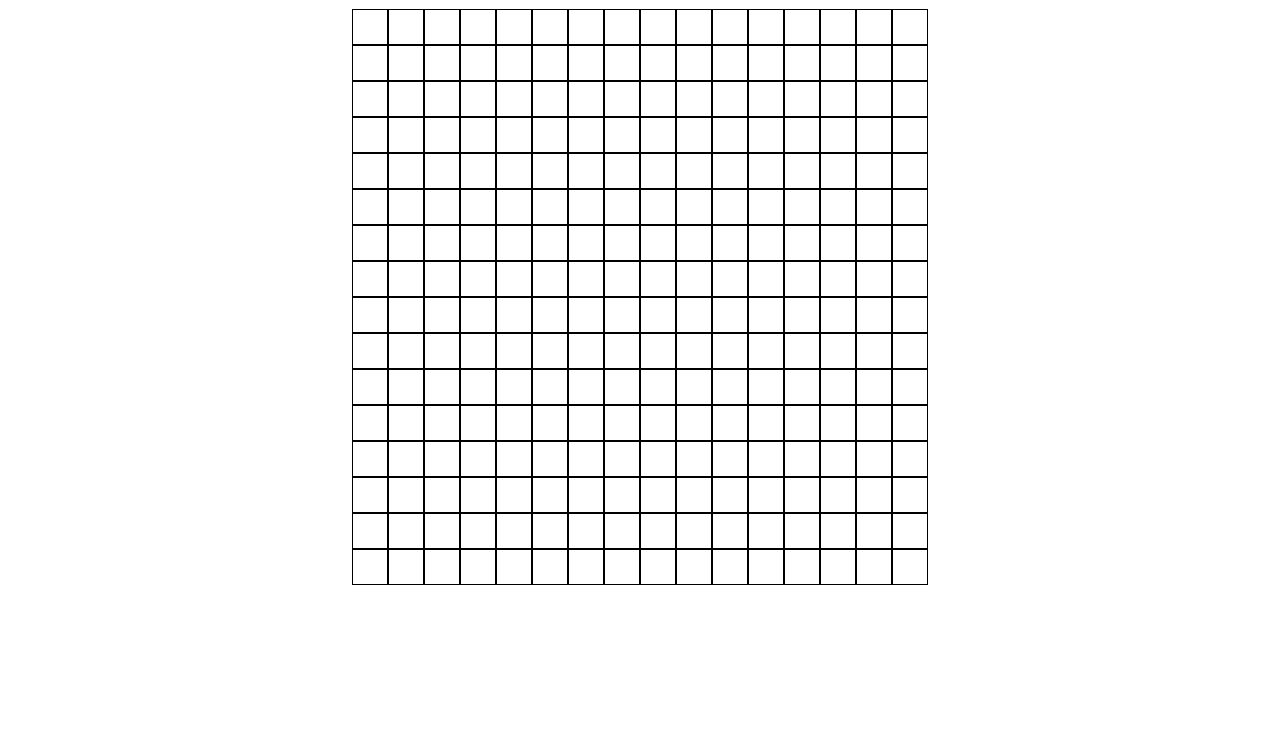
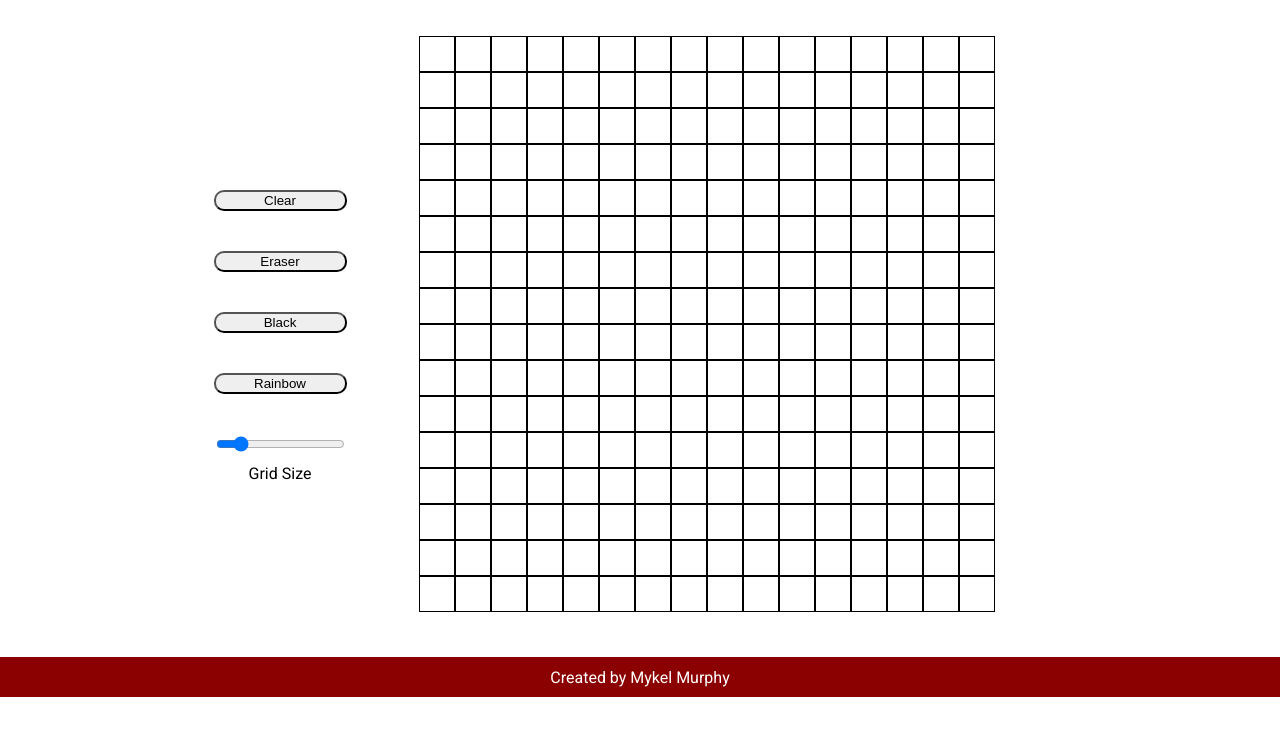
Before and after one commit to mykelkyle/etch-a-sketch, a plain HTML site: page index.html in a window 1280 px wide. Shown: the part 103-840 px from the top of the page. Before the commit the page ends 800 px from the top, so only its background shows below. Drawn offline with Linux system fonts and the light colour scheme.

Commit message:
add and style rest of html elements

```diff
--- a/index.html
+++ b/index.html
@@ -6,9 +6,26 @@
     <meta name="viewport" content="width=device-width, initial-scale=1.0" />
     <link rel="stylesheet" href="stylesheet.css" />
     <script src="script.js" defer></script>
-    <title>Etch-A=Sketch</title>
+    <style>
+      @import url("https://fonts.googleapis.com/css2?family=Roboto&display=swap");
+    </style>
+    <title>Etch-A-Sketch</title>
   </head>
   <body>
-    <div id="container" class="grid-container"></div>
+    <div class="header">Etch-A-Sketch</div>
+    <div class="full-container">
+      <div class="settings-container">
+        <button>Clear</button>
+        <button>Eraser</button>
+        <button>Black</button>
+        <button>Rainbow</button>
+        <div class="slide-container">
+          <input type="range" min="1" max="100" value="16" class="slider" />
+          Grid Size
+        </div>
+      </div>
+      <div id="grid-container" class="grid-container"></div>
+    </div>
+    <div class="footer">Created by Mykel Murphy</div>
   </body>
 </html>
--- a/script.js
+++ b/script.js
@@ -1,21 +1,7 @@
-// function drawing() {
-//   cell.addEventListener("mouseover", function () {
-//     cell.classList.add("cellDown");
-//   });
-// }
-
-// container.addEventListener("mousedown", function () {
-//   drawing, true;
-// });
-
-// container.addEventListener("mouseup", function () {
-//   drawing, false;
-// });
-
 // creates 16x16 grid of divs, appends to container and adds class of "cell"
 
 let drawing = false;
-const container = document.getElementById("container");
+const container = document.getElementById("grid-container");
 
 for (let i = 0; i < 256; i++) {
   const cell = document.createElement("div");
--- a/stylesheet.css
+++ b/stylesheet.css
@@ -1,13 +1,26 @@
-body,
-html {
+body {
+  min-height: 100vh;
   margin: 0;
-  padding: 0;
+  font-family: "Roboto", sans-serif;
 }
 
-body {
-  min-height: 100vh;
+button {
+  border-radius: 10px;
+}
+
+.header {
+  display: flex;
+  justify-content: center;
+  align-items: center;
+  margin-top: 40px;
+  margin-bottom: -20px;
+  font-size: 40px;
+}
+.full-container {
+  margin: 0 0;
   display: flex;
   align-items: center;
+  justify-content: center;
 }
 
 .grid-container {
@@ -16,15 +29,44 @@ body {
   grid-auto-rows: 5%;
   height: 90vh;
   width: 90vh;
-  margin: 0 auto;
   justify-content: center;
   align-content: center;
 }
 
 .cell {
   border: 1px solid black;
+  flex: 1;
 }
 
 .cellDown {
   background-color: black;
 }
+
+.settings-container {
+  display: flex;
+  flex-direction: column;
+  gap: 40px;
+}
+.slide-container {
+  display: flex;
+  flex-direction: column;
+  align-items: center;
+  gap: 10px;
+  appearance: none;
+  height: 25px;
+  outline: none;
+  margin: 0 auto;
+}
+
+.footer {
+  display: flex;
+  position: fixed;
+  left: 0;
+  bottom: 0;
+  height: 5vh;
+  width: 100%;
+  background-color: darkred;
+  color: white;
+  justify-content: center;
+  align-items: center;
+}
```
